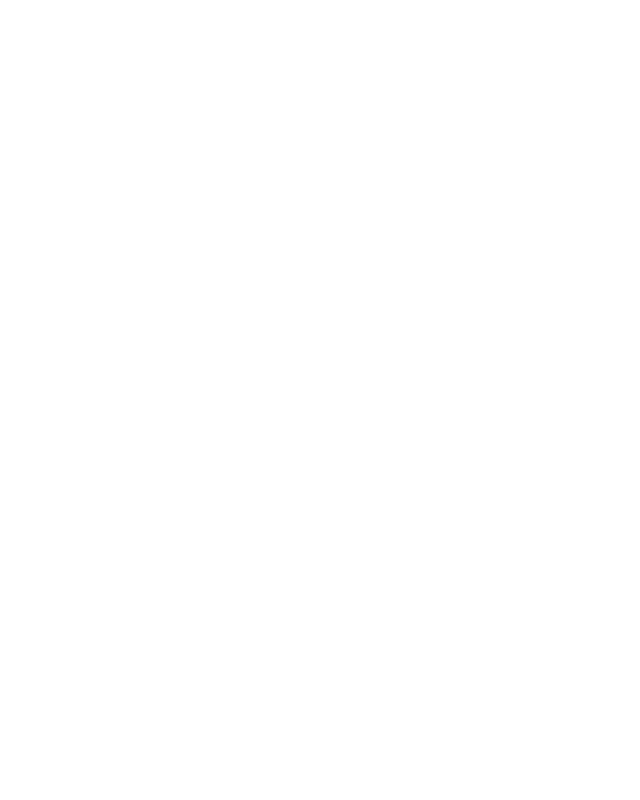
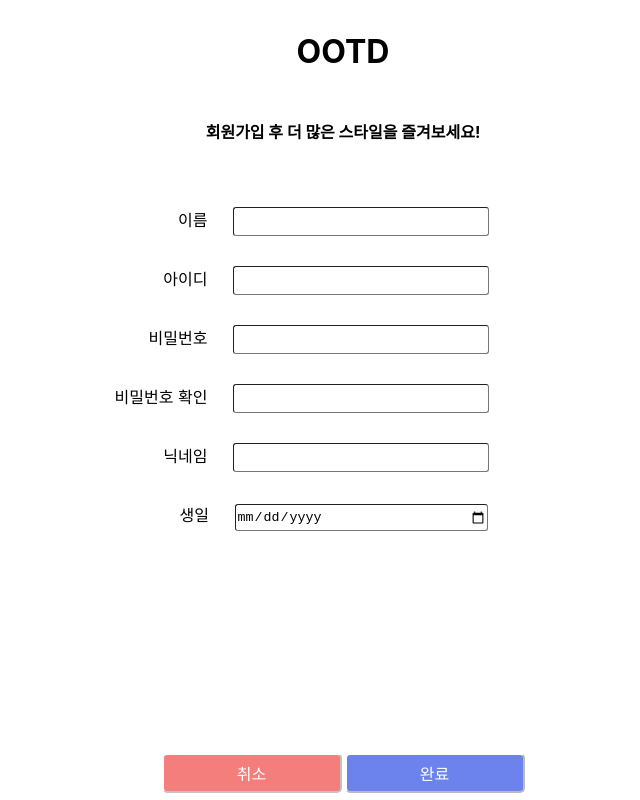
Before and after one commit to osj1405/OOTD, a React (Create React App) app: page /signup in a window 1280 px wide. Before the commit this address had no page. Shown: the whole page, without its empty margins (297-937 px from the left). Built offline with nearby package versions, Linux system fonts and the light colour scheme.

Commit message:
add Dynamic Page mypage

```diff
--- a/src/App.jsx
+++ b/src/App.jsx
@@ -25,7 +25,11 @@ function App() {
            onClick={() => {
             navigate("/main");
            }}>로그인</button>
-          <button className={styles.signupButton}>회원가입</button>
+          <button
+            className={styles.signupButton}
+            onClick={()=>{
+              navigate("/signup");
+            }}>회원가입</button>
         </div>
       </form>
       {/* <header className="App-header">
--- a/src/Main.module.css
+++ b/src/Main.module.css
@@ -37,5 +37,7 @@
 .title {
     font-weight: bold;
     font-size: xx-large;
-
+    margin: 0;
+    padding: 32px;
+    padding-bottom: 20px;
 }
--- /dev/null
+++ b/src/MyPage.jsx
@@ -0,0 +1,30 @@
+import React from "react";
+import styles from "./MyPage.module.css";
+import { useNavigate } from "react-router";
+import SideProfile from "./component/SideProfile";
+
+export default function MyPage(){
+    let navigate = useNavigate();
+
+    return (
+        <>
+            <div className={styles.container}>
+                <p className={styles.title}>OOTD</p>
+                <div className={styles.contentContainer}>
+                    <div className={styles.sidebar}>
+                        <SideProfile />
+                    </div>
+                    <div className={styles.content}>
+                        <div className={styles.goMainContainer}>
+                            <button
+                                className={styles.goMainButton}
+                                onClick={()=>{
+                                navigate("/main")
+                            }}>Main</button>
+                        </div>
+                    </div>
+                </div>
+            </div>
+        </>
+    );
+}
--- /dev/null
+++ b/src/MyPage.module.css
@@ -0,0 +1,51 @@
+.container {
+    text-align: center;
+    display: flex;
+    flex-direction: column;
+}
+
+
+.title {
+    font-weight: bold;
+    font-size: xx-large;
+    margin: 0;
+    padding-top: 32px;
+    padding-bottom: 20px;
+}
+
+.goMainContainer {
+    display: flex;
+    flex-direction: row-reverse;
+    margin-right: 5%;
+}
+
+.goMainButton {
+    width: 80px;
+}
+
+
+.Field {
+    display: flex;
+    flex-direction: row;
+    gap: 8%;
+}
+
+.contentContainer {
+    display: flex;
+    flex-direction: row;
+    gap: 8%;
+}
+
+.sidebar {
+    display: flex;
+    flex: 1;
+    flex-direction: column;
+    min-width: 200px;
+}
+
+
+.content {
+    display: flex;
+    flex-direction: column;
+    flex: 50;
+}
--- /dev/null
+++ b/src/SignUp.jsx
@@ -0,0 +1,57 @@
+import React from "react";
+import styles from './SignUp.module.css';
+import { useNavigate } from "react-router";
+
+export default function SignUp(){
+    let navigate = useNavigate();
+
+    return (
+        <>
+            <div className={styles.container}>
+                <p className={styles.title}>OOTD</p>
+                <div>
+                    <p>회원가입 후 더 많은 스타일을 즐겨보세요!</p>
+                    <form className={styles.signupForm}>
+                        <div className={styles.inputForm}>
+                            <label>이름 </label>
+                            <input type="text"></input>
+                        </div>
+                        <div className={styles.inputForm}>
+                            <label>아이디</label>
+                            <input type="text"></input>
+                        </div>
+                        <div className={styles.inputForm}>
+                            <label>비밀번호</label>
+                            <input type="password"></input>
+                        </div>
+                        <div className={styles.inputForm}>
+                            <label>비밀번호 확인</label>
+                            <input type="password"></input>
+                        </div>
+                        <div className={styles.inputForm}>
+                            <label>닉네임</label>
+                            <input type="text"></input>
+                        </div>
+                        <div className={styles.inputForm}>
+                            <label>생일</label>
+                            <input type="date"></input>
+                        </div>
+                        <div className={styles.buttonForm}>
+                            <button
+                                className={`${styles.button} ${styles.cancel}`}
+                                onClick={()=>{
+                                    navigate("/")
+                                }}>취소</button>
+                            <button
+                                className={`${styles.button} ${styles.success}`}
+                                onClick={()=>{
+                                    navigate("/main")
+                                }}>완료</button>
+                        </div>
+
+                    </form>
+                </div>
+            </div>
+        </>
+    );
+}
--- /dev/null
+++ b/src/SignUp.module.css
@@ -0,0 +1,65 @@
+.title {
+    font-weight: bold;
+    font-size: xx-large;
+    margin: 0;
+    padding: 32px;
+}
+
+p {
+    font-weight: bold;
+}
+.container {
+    text-align: center;
+}
+
+.buttonForm{
+    display: flex;
+    flex-direction: row;
+    justify-content: center;
+    gap: 3px;
+    margin-top: 15%
+}
+
+.button {
+    width: 180px;
+    height: 40px;
+    border-radius: 5px;
+    border-color: white;
+    color: white;
+    font-size: medium;
+}
+
+.cancel {
+    background-color: #f04846;
+    opacity: 0.7;
+}
+
+.success {
+    background-color: #4863e8;
+    opacity: 0.8;
+}
+
+.signupForm {
+    display: flex;
+    flex-direction: column;
+    gap: 30px;
+    justify-items: center;
+    margin-top: 5%;
+}
+
+label {
+    display: inline-block;
+    text-align: end;
+    width: 100px;
+    font-weight: medium;
+    margin-right: 2%;
+}
+
+.inputForm input {
+  width: 250px;
+  max-width: 300px;
+  height: 25px;
+  border-radius: 3px;
+  border-width: 1px;
+  margin-right: 7%;
+}
--- a/src/component/Card.module.css
+++ b/src/component/Card.module.css
@@ -5,8 +5,8 @@
 }
 
 .image {
-    width: 160px;
-    height: 200px;
+    min-width: 160px;
+    min-height: 200px;
     background-color: gray;
 }
 
--- a/src/component/SideProfile.jsx
+++ b/src/component/SideProfile.jsx
@@ -1,15 +1,18 @@
 import React from "react";
 import styles from './SideProfile.module.css';
+import { useNavigate, useParams } from "react-router";
 
 export default function SideProfile(){
+    let navigate = useNavigate();
+    const params = useParams();
+
     return (
         <>
             <div className={styles.profile}>
                 <div className={styles.profileImage}>
                     profile
                 </div>
-                <p className={styles.id}>yollkie</p>
-            </div>
+                <p className={styles.id} onClick={()=>{navigate(`/mypage/:${params.id}`)}}>yollkie</p>
                 <div className={styles.tagContainer}>
                     <p className={styles.tag}>#lovely</p>
                     <p className={styles.tag}>#Hip</p>
@@ -18,6 +21,9 @@ export default function SideProfile(){
                 <div className={styles.friendsContainer}>
                     <p className={styles.friendsTitle}>Friends</p>
                 </div>
+
+            </div>
+
         </>
     );
 }
--- a/src/component/SideProfile.module.css
+++ b/src/component/SideProfile.module.css
@@ -1,12 +1,13 @@
 .profile {
     display: flex;
-    flex-direction: row;
+    flex-direction: column;
+    align-items: flex-start;
 }
 
 .id {
     font-weight: bold;
     font-size: medium;
-    margin-left: 5%;
+    margin-left: 10%;
 }
 
 .id:hover {
@@ -15,10 +16,10 @@
 
 .profileImage {
     border-radius: 50%;
-    min-width: 100px;
-    min-height: 100px;
+    width: 150px;
+    height: 150px;
     background-color: gray;
-    margin-left: 5%;
+    margin-left: 10%;
 }
 
 .tagContainer {
--- a/src/index.js
+++ b/src/index.js
@@ -9,6 +9,8 @@ import './index.css';
 import App from './App';
 import reportWebVitals from './reportWebVitals';
 import Main from './Main';
+import SignUp from './SignUp';
+import MyPage from './MyPage';
 
 const root = ReactDOM.createRoot(document.getElementById('root'));
 
@@ -21,6 +23,12 @@ root.render(
         <Route
         path="/main"
         element={<Main />} />
+        <Route
+          path="/signup"
+          element={<SignUp />} />
+        <Route
+          path="mypage/:id"
+          element={<MyPage />} />
     </Routes>
   </BrowserRouter>
 );
```
Lines whose indentation alone changed are shown as unchanged.
